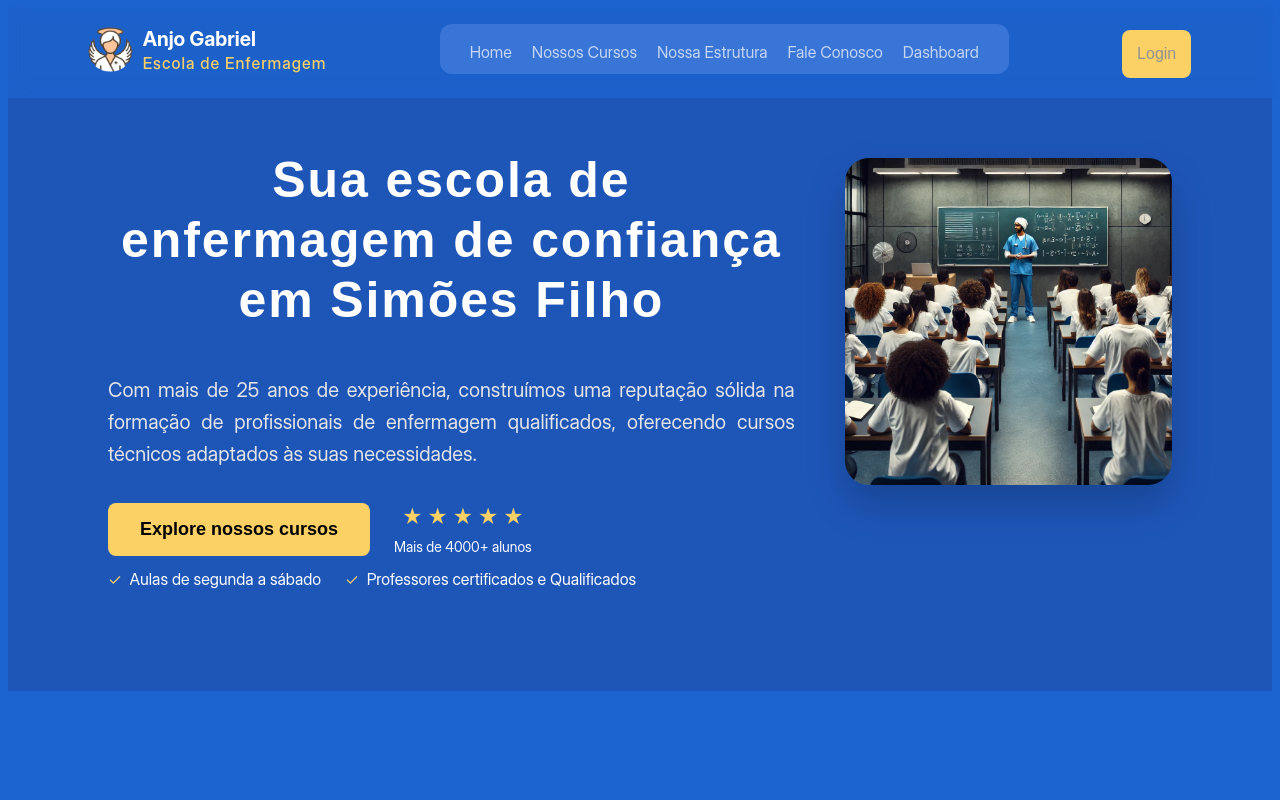
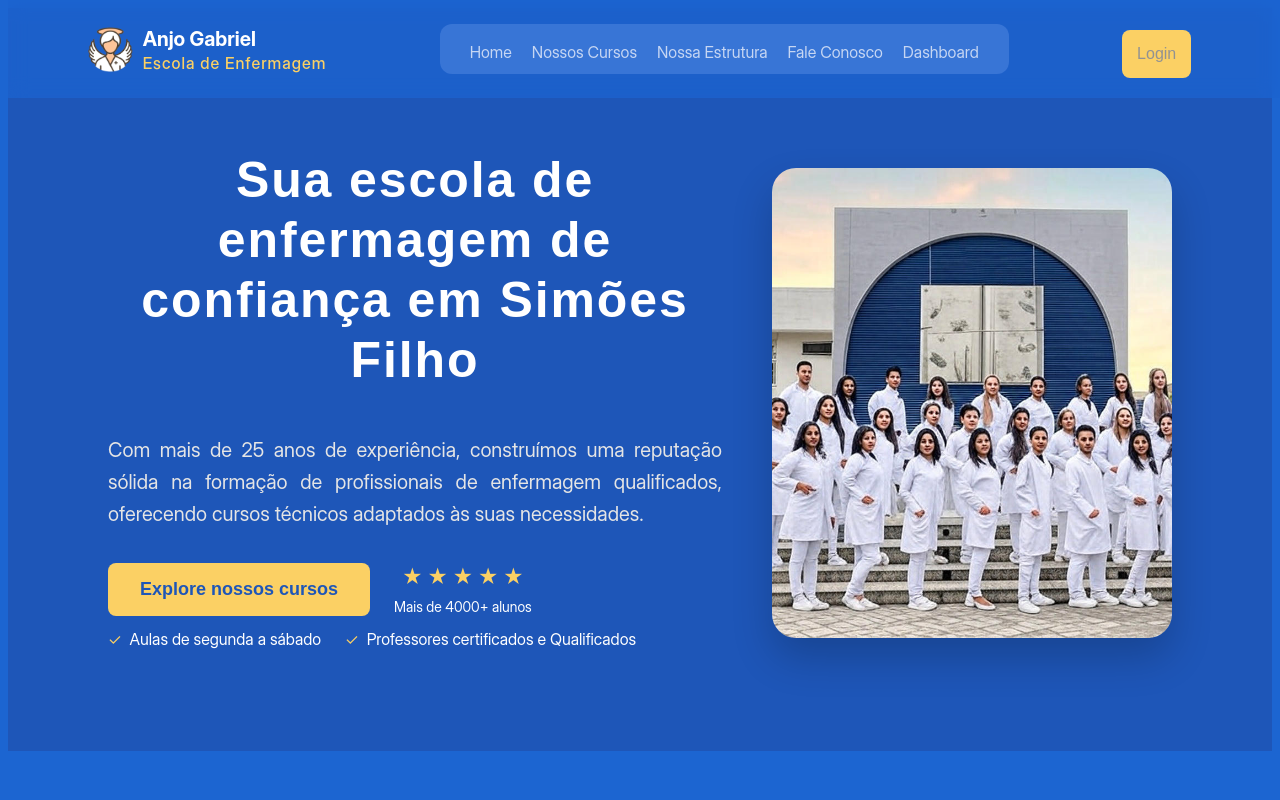
Before and after one commit to MP-oliveira/frontend-anjogabriel, a React (Vite) app in the folder frontend/: page / in a window 1280 px wide. Shown: the top 800 px of the page. Built offline with nearby package versions, Linux system fonts and the light colour scheme.

Commit message:
fix: adjusting links

```diff
--- a/frontend/src/components/Footer/Footer.css
+++ b/frontend/src/components/Footer/Footer.css
@@ -7,6 +7,9 @@
 .footer-top {
   text-align: center;
   padding: 0 20px 60px;
+  display: flex;
+  flex-direction: column;
+  align-items: center;
 }
 
 .footer-cta {
@@ -16,7 +19,11 @@
 }
 
 .footer-button {
-  display: inline-block;
+  width: 200px;
+  display: flex;
+  align-items: center;
+  justify-content: center;
+  gap: 10px;
   padding: 16px 32px;
   background-color: #FBD064;
   color: #1E56B8;
@@ -25,6 +32,10 @@
   font-weight: 600;
   font-size: 18px;
   transition: all 0.3s ease;
+}
+
+.footer-button svg {
+  font-size: 24px;
 }
 
 .footer-button:hover {
--- a/frontend/src/components/Footer/Footer.jsx
+++ b/frontend/src/components/Footer/Footer.jsx
@@ -1,4 +1,4 @@
-import { FaFacebook, FaInstagram, FaYoutube } from 'react-icons/fa';
+import { FaFacebook, FaInstagram, FaYoutube, FaWhatsapp } from 'react-icons/fa';
 import './Footer.css';
 import footer1 from '../../assets/footer1.png';
 import footer2 from '../../assets/footer2.png';
@@ -8,11 +8,19 @@ import footer5 from '../../assets/footer5.png';
 import footer6 from '../../assets/footer6.png';
 
 const Footer = () => {
+  const whatsappLink = () => {
+    const number = "5571992011531";
+    const message = "Olá! Gostaria de saber mais informações sobre os cursos.";
+    return `https://wa.me/${number}?text=${encodeURIComponent(message)}`;
+  };
+
   return (
     <footer className="footer">
       <div className="footer-top">
         <h2 className="footer-cta">Precisa de informações?</h2>
-        <a href="tel:7133962484" className="footer-button">Ligue (71) 3396-2484</a>
+        <a href={whatsappLink()} target="_blank" rel="noopener noreferrer" className="footer-button">
+          <FaWhatsapp /> (71) 99201-1531
+        </a>
       </div>
 
       <div className="footer-content">
--- a/frontend/src/pages/SectionFour/SectionFour.jsx
+++ b/frontend/src/pages/SectionFour/SectionFour.jsx
@@ -37,7 +37,9 @@ const SectionFour = () => {
           <a href={whatsappLink()} target="_blank" rel="noopener noreferrer" className="social-link">
             <FaWhatsapp /> WhatsApp
           </a>
-          <a href="#" className="social-link"><FaInstagram /> Instagram</a>
+          <a href="https://www.instagram.com/enfermagemanjogabriel/" target="_blank" rel="noopener noreferrer" className="social-link">
+            <FaInstagram /> Instagram
+          </a>
         </div>
       </div>
 
--- a/frontend/src/pages/SectionOne/SectionOne.css
+++ b/frontend/src/pages/SectionOne/SectionOne.css
@@ -53,6 +53,7 @@
   font-weight: 600;
   cursor: pointer;
   transition: all 0.3s ease;
+  color: #1E56B8;
 }
 
 .sectionOne-btn:hover {
@@ -97,12 +98,13 @@
 }
 
 .sectionOne-right img {
-  width: 100%;
-  max-width: 800px;
-  height: auto;
+  width: 400px;
+  max-width: 500px;
+  height: 470px;
+  object-fit: cover;
   border-radius: 24px;
   box-shadow: 0 20px 40px rgba(0, 0, 0, 0.2);
-  margin-top: 50px;
+  margin-top: 60px;
 }
 
 /* Responsividade para MacBook 13" (1280x800) */
--- a/frontend/src/pages/SectionOne/SectionOne.jsx
+++ b/frontend/src/pages/SectionOne/SectionOne.jsx
@@ -1,7 +1,12 @@
 import './SectionOne.css'
-import Sala from '../../assets/sala.jpg'
+import Formatura from '../../assets/formatura.jpg'
 
 const SectionOne = () => {
+  const scrollToSectionTwo = () => {
+    const sectionTwo = document.getElementById('sectionTwo');
+    sectionTwo.scrollIntoView({ behavior: 'smooth' });
+  };
+
   return (
     <section id="sectionOne" className="sectionOne-content">
       <div className="sectionOne-container">
@@ -9,7 +14,7 @@ const SectionOne = () => {
           <h1 className="sectionOne-h1">Sua escola de enfermagem de confiança em Simões Filho</h1>
           <p className="sectionOne-p">Com mais de 25 anos de experiência, construímos uma reputação sólida na formação de profissionais de enfermagem qualificados, oferecendo cursos técnicos adaptados às suas necessidades.</p>
           <div className="sectionOne-cta">
-            <button className="sectionOne-btn">
+            <button className="sectionOne-btn" onClick={scrollToSectionTwo}>
               Explore nossos cursos
             </button>
             <div className="rating-box">
@@ -29,7 +34,7 @@ const SectionOne = () => {
           </div>
         </div>
         <div className="sectionOne-right">
-          <img className='sectionOne-img' src={Sala} alt="Sala de Aula" />
+          <img className='sectionOne-img' src={Formatura} alt="Formatura" />
         </div>
       </div>
     </section>
--- a/frontend/src/pages/SectionTwo/SectionTwo.jsx
+++ b/frontend/src/pages/SectionTwo/SectionTwo.jsx
@@ -2,6 +2,11 @@ import './SectionTwo.css';
 
 
 const SectionTwo = () => {
+  const scrollToSectionFour = () => {
+    const sectionFour = document.getElementById('sectionFour');
+    sectionFour.scrollIntoView({ behavior: 'smooth' });
+  };
+
   const courses = [
     {
       title: "Técnico em Enfermagem",
@@ -33,7 +38,7 @@ const SectionTwo = () => {
       </div>
       <div className="emergency-cta">
         <h3>Quer saber mais sobre os nossos cursos?</h3>
-        <button className="contact-btn">Fale Conosco</button>
+        <button className="contact-btn" onClick={scrollToSectionFour}>Fale Conosco</button>
       </div>
     </div>
   );
```
Also changed, not shown: frontend/src/assets/formatura.jpg (added).
